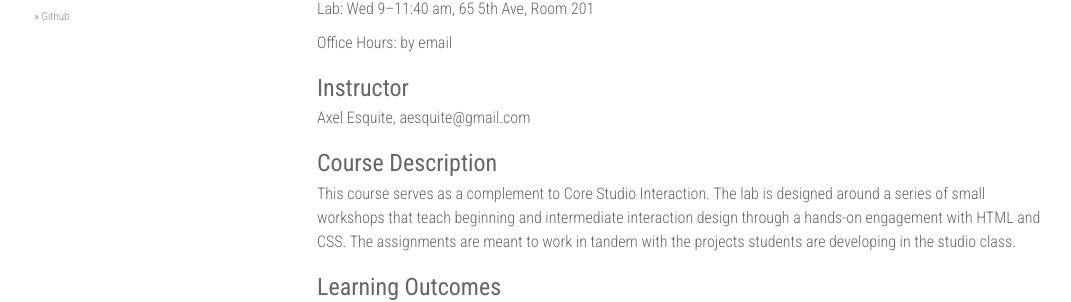
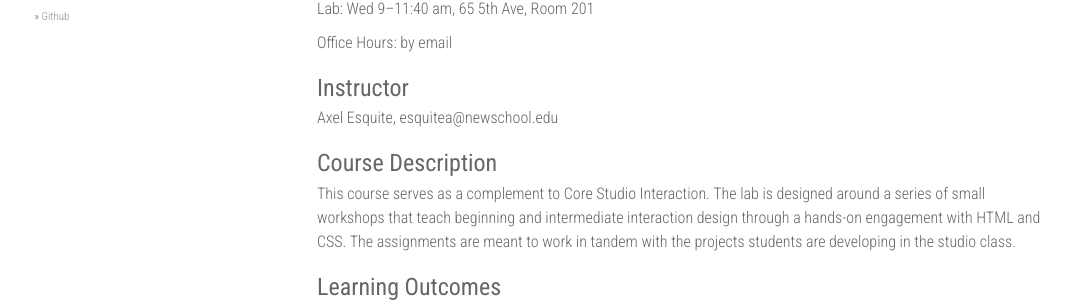
Before and after one commit to jessica-dantas/PUCD-2126.github.io, a Jekyll site: the page built from syllabus.md, in a window 1280 px wide and 900 px high. Shown: the part 256-558 px from the top of the window, without its empty margins (53-1124 px from the left). Built offline with Jekyll 4.4.1, drawn with Linux system fonts in a browser that asks for light colours; nearby versions of some CDN libraries; comment, search, counter and statistics services are not loaded.

Commit message:
change email addy

```diff
--- a/syllabus.md
+++ b/syllabus.md
@@ -18,7 +18,7 @@ Lab: Wed 9–11:40 am, 65 5th Ave, Room 201
 Office Hours: by email
 
 ### Instructor
-Axel Esquite, aesquite@gmail.com
+Axel Esquite, esquitea@newschool.edu
 
 ### Course Description
 This course serves as a complement to Core Studio Interaction. The lab is designed around a series of small workshops that teach beginning and intermediate interaction design through a hands-on engagement with HTML and CSS. The assignments are meant to work in tandem with the projects students are developing in the studio class.
```
